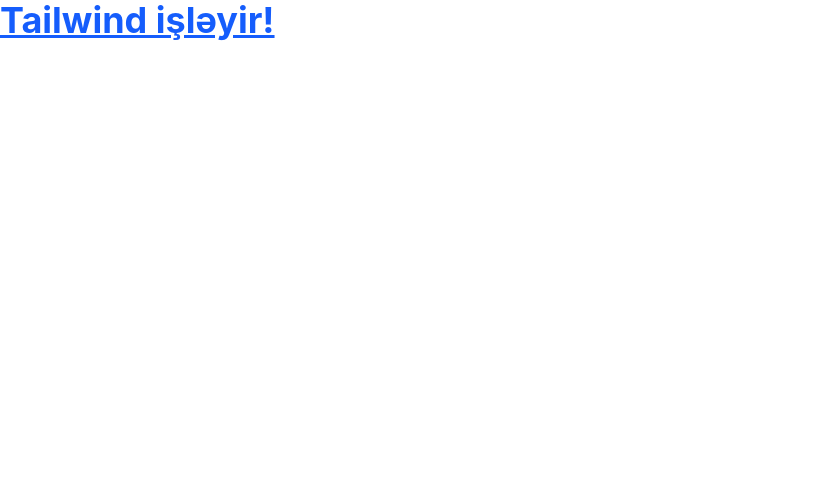
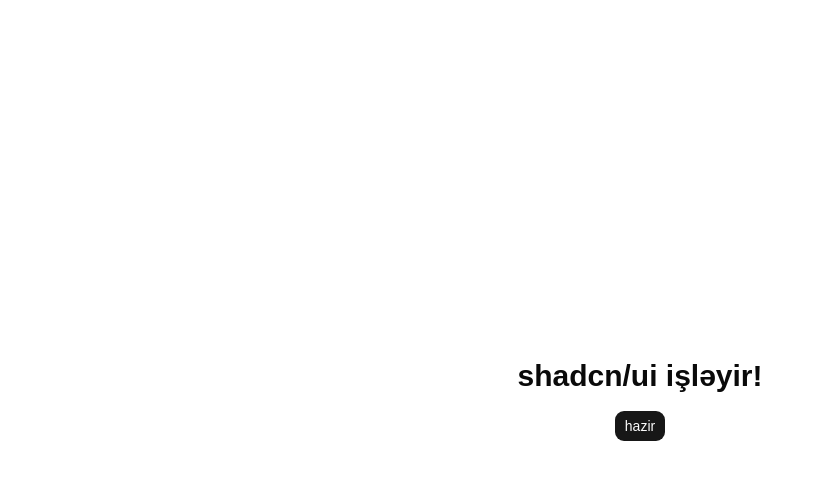
Before and after one commit to SamaZeynalli/feedbackApp, a React (Vite) app: page / in a window 1280 px wide. Shown: the top 480 px of the page, without its empty margins (0-823 px from the left). Built offline with nearby package versions, Linux system fonts and the light colour scheme.

Commit message:
add shadcn and tailwind

```diff
--- a/src/App.jsx
+++ b/src/App.jsx
@@ -1,8 +1,11 @@
+import { Button } from "@/components/ui/button"
+
 function App() {
   return (
-    <h1 className="text-4xl font-bold text-blue-600 underline">
-      Tailwind işləyir!
-    </h1>
+    <div className="flex flex-col items-center justify-center min-h-screen gap-4">
+      <h1 className="text-3xl font-bold">shadcn/ui işləyir!</h1>
+      <Button>hazir</Button>
+    </div>
   )
 }
 
--- /dev/null
+++ b/src/components/ui/button.jsx
@@ -0,0 +1,56 @@
+import { Button as ButtonPrimitive } from "@base-ui/react/button"
+import { cva } from "class-variance-authority";
+import { cn } from "cn"
+
+const buttonVariants = cva(
+  "group/button inline-flex shrink-0 items-center justify-center rounded-lg border border-transparent bg-clip-padding text-sm font-medium whitespace-nowrap transition-all outline-none select-none focus-visible:border-ring focus-visible:ring-3 focus-visible:ring-ring/50 active:not-aria-[haspopup]:translate-y-px disabled:pointer-events-none disabled:opacity-50 aria-invalid:border-destructive aria-invalid:ring-3 aria-invalid:ring-destructive/20 dark:aria-invalid:border-destructive/50 dark:aria-invalid:ring-destructive/40 [&_svg]:pointer-events-none [&_svg]:shrink-0 [&_svg:not([class*='size-'])]:size-4",
+  {
+    variants: {
+      variant: {
+        default: "bg-primary text-primary-foreground hover:bg-primary/80",
+        outline:
+          "border-border bg-background hover:bg-muted hover:text-foreground aria-expanded:bg-muted aria-expanded:text-foreground dark:border-input dark:bg-input/30 dark:hover:bg-input/50",
+        secondary:
+          "bg-secondary text-secondary-foreground hover:bg-[color-mix(in_oklch,var(--secondary),var(--foreground)_5%)] aria-expanded:bg-secondary aria-expanded:text-secondary-foreground",
+        ghost:
+          "hover:bg-muted hover:text-foreground aria-expanded:bg-muted aria-expanded:text-foreground dark:hover:bg-muted/50",
+        destructive:
+          "bg-destructive/10 text-destructive hover:bg-destructive/20 focus-visible:border-destructive/40 focus-visible:ring-destructive/20 dark:bg-destructive/20 dark:hover:bg-destructive/30 dark:focus-visible:ring-destructive/40",
+        link: "text-primary underline-offset-4 hover:underline",
+      },
+      size: {
+        default:
+          "h-8 gap-1.5 px-2.5 has-data-[icon=inline-end]:pr-2 has-data-[icon=inline-start]:pl-2",
+        xs: "h-6 gap-1 rounded-[min(var(--radius-md),10px)] px-2 text-xs in-data-[slot=button-group]:rounded-lg has-data-[icon=inline-end]:pr-1.5 has-data-[icon=inline-start]:pl-1.5 [&_svg:not([class*='size-'])]:size-3",
+        sm: "h-7 gap-1 rounded-[min(var(--radius-md),12px)] px-2.5 text-[0.8rem] in-data-[slot=button-group]:rounded-lg has-data-[icon=inline-end]:pr-1.5 has-data-[icon=inline-start]:pl-1.5 [&_svg:not([class*='size-'])]:size-3.5",
+        lg: "h-9 gap-1.5 px-2.5 has-data-[icon=inline-end]:pr-2 has-data-[icon=inline-start]:pl-2",
+        icon: "size-8",
+        "icon-xs":
+          "size-6 rounded-[min(var(--radius-md),10px)] in-data-[slot=button-group]:rounded-lg [&_svg:not([class*='size-'])]:size-3",
+        "icon-sm":
+          "size-7 rounded-[min(var(--radius-md),12px)] in-data-[slot=button-group]:rounded-lg",
+        "icon-lg": "size-9",
+      },
+    },
+    defaultVariants: {
+      variant: "default",
+      size: "default",
+    },
+  }
+)
+
+function Button({
+  className,
+  variant = "default",
+  size = "default",
+  ...props
+}) {
+  return (
+    <ButtonPrimitive
+      data-slot="button"
+      className={cn(buttonVariants({ variant, size, className }))}
+      {...props} />
+  );
+}
+
+export { Button, buttonVariants }
--- a/src/index.css
+++ b/src/index.css
@@ -1 +1,130 @@
 @import "tailwindcss";
+@import "tw-animate-css";
+@import "shadcn/tailwind.css";
+@import "@fontsource-variable/geist";
+
+@custom-variant dark (&:is(.dark *));
+
+@theme inline {
+    --font-heading: var(--font-sans);
+    --font-sans: 'Geist Variable', sans-serif;
+    --color-sidebar-ring: var(--sidebar-ring);
+    --color-sidebar-border: var(--sidebar-border);
+    --color-sidebar-accent-foreground: var(--sidebar-accent-foreground);
+    --color-sidebar-accent: var(--sidebar-accent);
+    --color-sidebar-primary-foreground: var(--sidebar-primary-foreground);
+    --color-sidebar-primary: var(--sidebar-primary);
+    --color-sidebar-foreground: var(--sidebar-foreground);
+    --color-sidebar: var(--sidebar);
+    --color-chart-5: var(--chart-5);
+    --color-chart-4: var(--chart-4);
+    --color-chart-3: var(--chart-3);
+    --color-chart-2: var(--chart-2);
+    --color-chart-1: var(--chart-1);
+    --color-ring: var(--ring);
+    --color-input: var(--input);
+    --color-border: var(--border);
+    --color-destructive: var(--destructive);
+    --color-accent-foreground: var(--accent-foreground);
+    --color-accent: var(--accent);
+    --color-muted-foreground: var(--muted-foreground);
+    --color-muted: var(--muted);
+    --color-secondary-foreground: var(--secondary-foreground);
+    --color-secondary: var(--secondary);
+    --color-primary-foreground: var(--primary-foreground);
+    --color-primary: var(--primary);
+    --color-popover-foreground: var(--popover-foreground);
+    --color-popover: var(--popover);
+    --color-card-foreground: var(--card-foreground);
+    --color-card: var(--card);
+    --color-foreground: var(--foreground);
+    --color-background: var(--background);
+    --radius-sm: calc(var(--radius) * 0.6);
+    --radius-md: calc(var(--radius) * 0.8);
+    --radius-lg: var(--radius);
+    --radius-xl: calc(var(--radius) * 1.4);
+    --radius-2xl: calc(var(--radius) * 1.8);
+    --radius-3xl: calc(var(--radius) * 2.2);
+    --radius-4xl: calc(var(--radius) * 2.6);
+}
+
+:root {
+    --background: oklch(1 0 0);
+    --foreground: oklch(0.145 0 0);
+    --card: oklch(1 0 0);
+    --card-foreground: oklch(0.145 0 0);
+    --popover: oklch(1 0 0);
+    --popover-foreground: oklch(0.145 0 0);
+    --primary: oklch(0.205 0 0);
+    --primary-foreground: oklch(0.985 0 0);
+    --secondary: oklch(0.97 0 0);
+    --secondary-foreground: oklch(0.205 0 0);
+    --muted: oklch(0.97 0 0);
+    --muted-foreground: oklch(0.556 0 0);
+    --accent: oklch(0.97 0 0);
+    --accent-foreground: oklch(0.205 0 0);
+    --destructive: oklch(0.577 0.245 27.325);
+    --border: oklch(0.922 0 0);
+    --input: oklch(0.922 0 0);
+    --ring: oklch(0.708 0 0);
+    --chart-1: oklch(0.87 0 0);
+    --chart-2: oklch(0.556 0 0);
+    --chart-3: oklch(0.439 0 0);
+    --chart-4: oklch(0.371 0 0);
+    --chart-5: oklch(0.269 0 0);
+    --radius: 0.625rem;
+    --sidebar: oklch(0.985 0 0);
+    --sidebar-foreground: oklch(0.145 0 0);
+    --sidebar-primary: oklch(0.205 0 0);
+    --sidebar-primary-foreground: oklch(0.985 0 0);
+    --sidebar-accent: oklch(0.97 0 0);
+    --sidebar-accent-foreground: oklch(0.205 0 0);
+    --sidebar-border: oklch(0.922 0 0);
+    --sidebar-ring: oklch(0.708 0 0);
+}
+
+.dark {
+    --background: oklch(0.145 0 0);
+    --foreground: oklch(0.985 0 0);
+    --card: oklch(0.205 0 0);
+    --card-foreground: oklch(0.985 0 0);
+    --popover: oklch(0.205 0 0);
+    --popover-foreground: oklch(0.985 0 0);
+    --primary: oklch(0.922 0 0);
+    --primary-foreground: oklch(0.205 0 0);
+    --secondary: oklch(0.269 0 0);
+    --secondary-foreground: oklch(0.985 0 0);
+    --muted: oklch(0.269 0 0);
+    --muted-foreground: oklch(0.708 0 0);
+    --accent: oklch(0.269 0 0);
+    --accent-foreground: oklch(0.985 0 0);
+    --destructive: oklch(0.704 0.191 22.216);
+    --border: oklch(1 0 0 / 10%);
+    --input: oklch(1 0 0 / 15%);
+    --ring: oklch(0.556 0 0);
+    --chart-1: oklch(0.87 0 0);
+    --chart-2: oklch(0.556 0 0);
+    --chart-3: oklch(0.439 0 0);
+    --chart-4: oklch(0.371 0 0);
+    --chart-5: oklch(0.269 0 0);
+    --sidebar: oklch(0.205 0 0);
+    --sidebar-foreground: oklch(0.985 0 0);
+    --sidebar-primary: oklch(0.488 0.243 264.376);
+    --sidebar-primary-foreground: oklch(0.985 0 0);
+    --sidebar-accent: oklch(0.269 0 0);
+    --sidebar-accent-foreground: oklch(0.985 0 0);
+    --sidebar-border: oklch(1 0 0 / 10%);
+    --sidebar-ring: oklch(0.556 0 0);
+}
+
+@layer base {
+  * {
+    @apply border-border outline-ring/50;
+    }
+  body {
+    @apply bg-background text-foreground;
+    }
+  html {
+    @apply font-sans;
+    }
+}
--- /dev/null
+++ b/src/lib/utils.js
@@ -0,0 +1 @@
+export { cn } from "cn"
```
Also changed, not shown: jsconfig.json (added, +8 -0 lines), package.json (+8 -1 lines), components.json (added), 1 other file (tests, documents, lock files or other folders).
